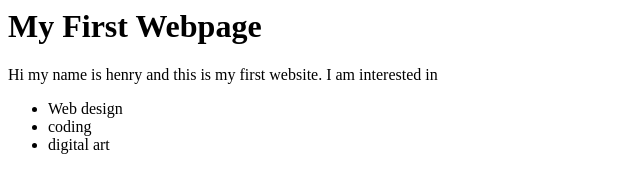
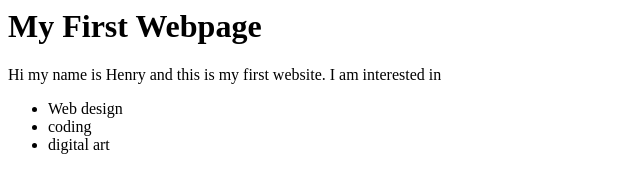
Before and after one commit to MatejaDjukic/Kontrolni, a plain HTML site: page index.html in a window 1280 px wide. Shown: the full height of the page, 0-640 px from the left. Drawn offline with Linux system fonts and the light colour scheme.

Commit message:
Update index.html

```diff
--- a/index.html
+++ b/index.html
@@ -2,7 +2,7 @@
   <title>Kontrolni</title>
   <body>
     <h1>My First Webpage</h1>
-<p>Hi my name is henry and this is my first website. I am interested in</p>
+<p>Hi my name is Henry and this is my first website. I am interested in</p>
 <ul>
 <li>Web design</li>
 <li>coding</li>
```
